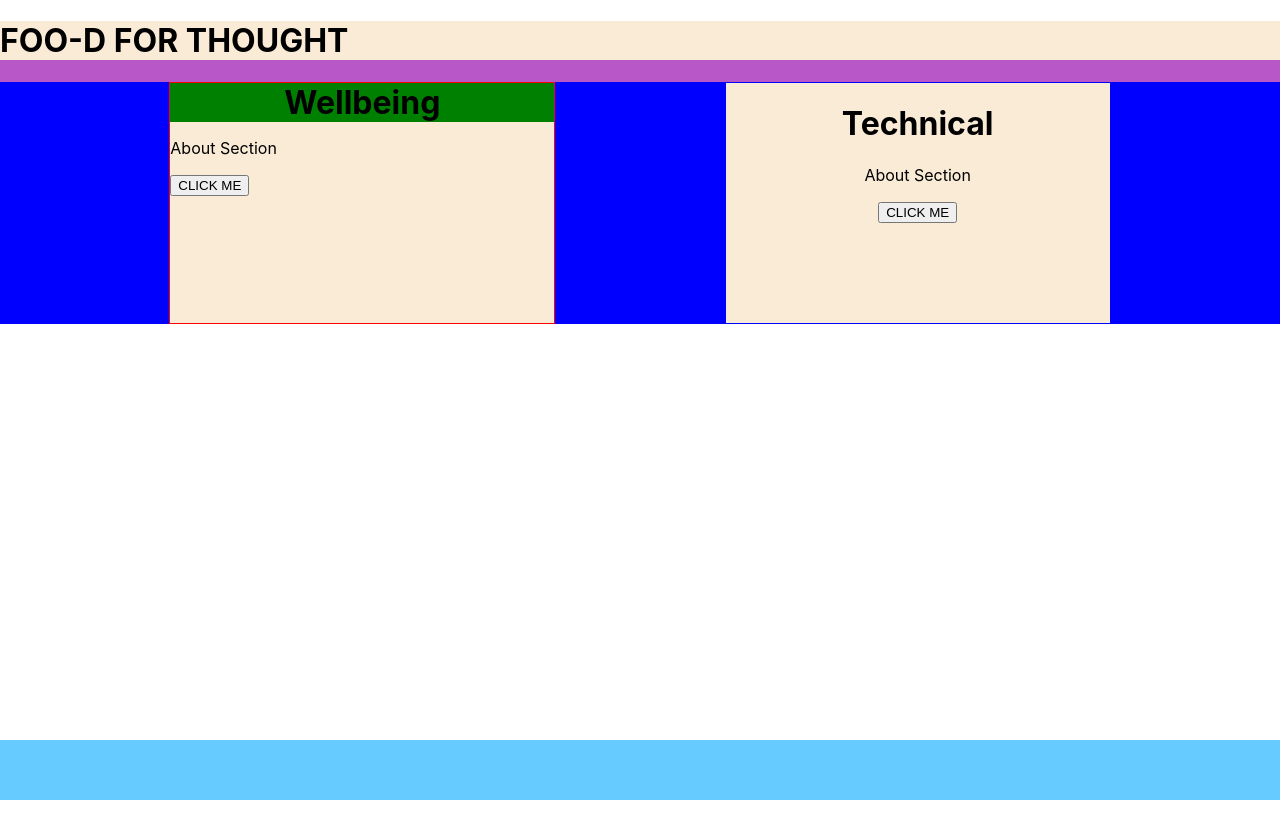
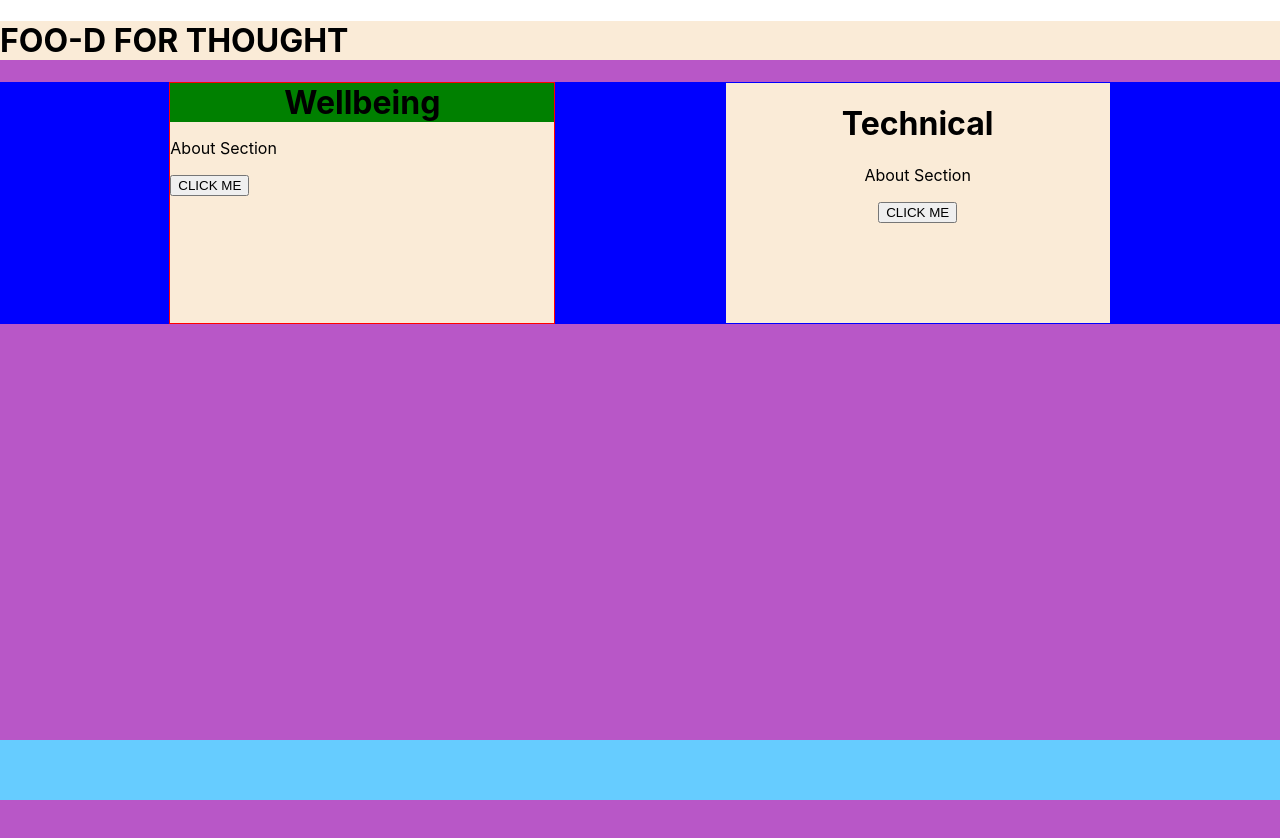
Before and after one commit to SchoolOfCode/w9_frontend-project-neemo-ryan-harry-mino, a React (Create React App) app: page / in a window 1280 px wide. Shown: the top 838 px of the page. Before the commit the page ends 800 px from the top, so only its background shows below. Built offline with nearby package versions, Linux system fonts and the light colour scheme; no server answers.

Commit message:
made the footer sticky on scroll

```diff
--- a/src/Components/Footer/Footer.css
+++ b/src/Components/Footer/Footer.css
@@ -8,12 +8,13 @@
         /* height: 2.5rem;   */
         text-align: center;
         font-size:25px;
-        position:absolute;
+        position:fixed;
         bottom:0;
         width:100%;
         height:60px;   /* Height of the footer */
         background:#6cf;
       }
-/* .empty{ */
-  /* margin-top: 20%; */
-/* } */
+
+      /* *:not(.footer-class){ */
+        /* overflow-y: scroll ; */
+      /* } */
--- a/src/Components/Home/Home.css
+++ b/src/Components/Home/Home.css
@@ -1,5 +1,6 @@
 .Home {
   background-color: #B857C7;
+  height:150vh;
 }
 
 .title-section {
--- a/src/Components/Home/Home.js
+++ b/src/Components/Home/Home.js
@@ -51,7 +51,6 @@ const Home = (props) => {
       <Footer />
       <p className="quote-paragraph">{quote} {author}</p>
       </div>
-      <div className="empty"></div>
     </div>
   );
 };
```
